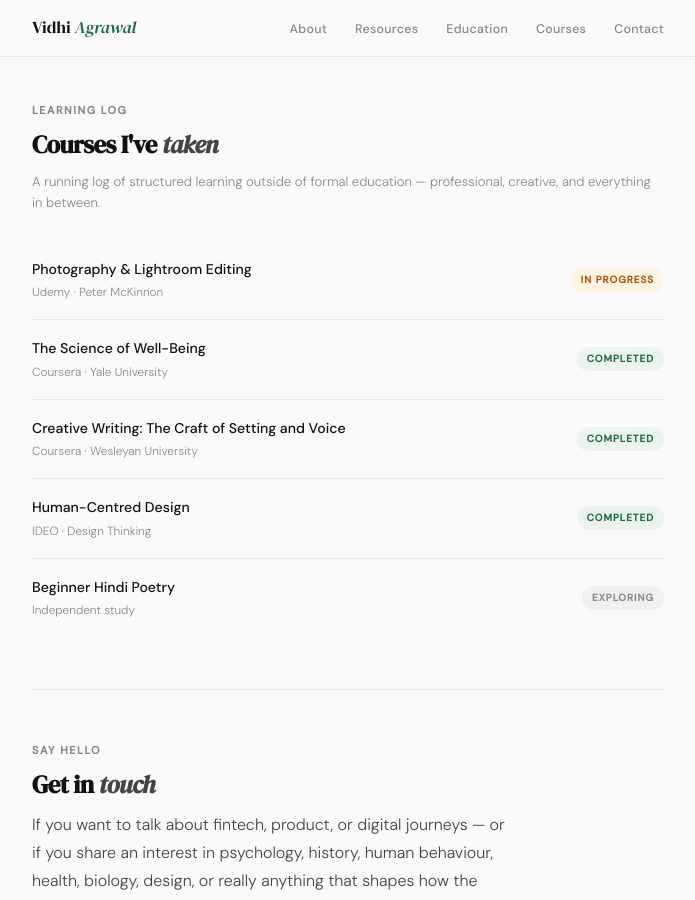
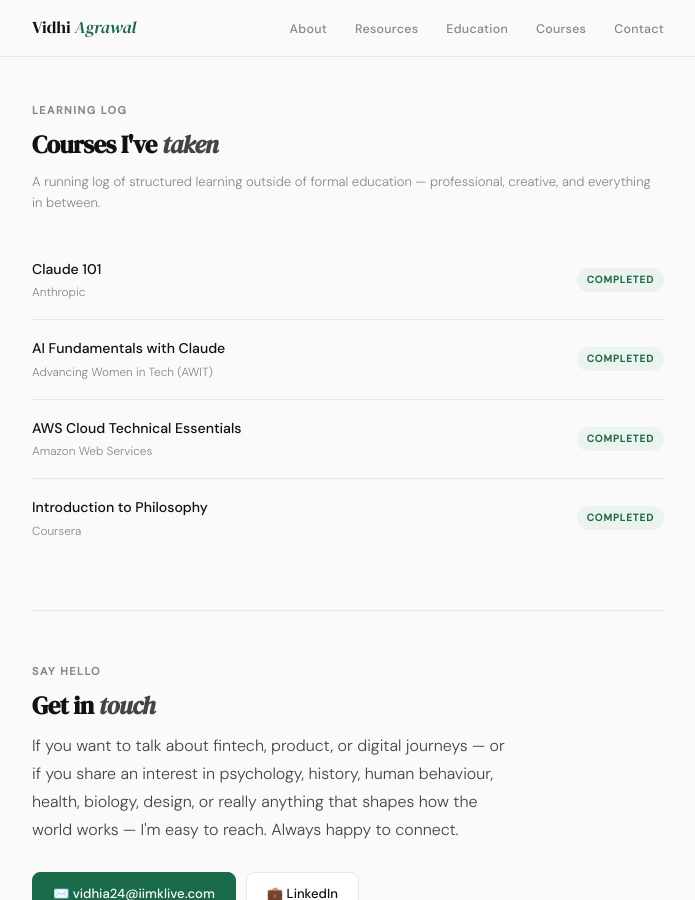
Before and after one commit to agrawalvidhi/vidhiagrawal-site, a Jekyll site: the page built from index.html, in a window 1280 px wide and 900 px high, scrolled down 1807 px. Shown: the whole window, without its empty margins (292-987 px from the left). Built offline with Jekyll 4.4.1, drawn with Linux system fonts in a browser that asks for light colours.

Commit message:
Update Courses “courses”

```diff
--- a/_data/courses.yml
+++ b/_data/courses.yml
@@ -1,20 +1,13 @@
 items:
-- name: Photography & Lightroom Editing
-  by: "Udemy · Peter McKinnon"
-  status: In progress
-
-- name: The Science of Well-Being
-  by: "Coursera · Yale University"
-  status: Completed
-
-- name: "Creative Writing: The Craft of Setting and Voice"
-  by: "Coursera · Wesleyan University"
-  status: Completed
-
-- name: Human-Centred Design
-  by: "IDEO · Design Thinking"
-  status: Completed
-
-- name: Beginner Hindi Poetry
-  by: Independent study
-  status: Exploring
+  - name: Claude 101
+    by: Anthropic
+    status: Completed
+  - name: AI Fundamentals with Claude
+    by: Advancing Women in Tech (AWIT)
+    status: Completed
+  - name: AWS Cloud Technical Essentials
+    by: Amazon Web Services
+    status: Completed
+  - name: Introduction to Philosophy
+    by: Coursera
+    status: Completed
```
